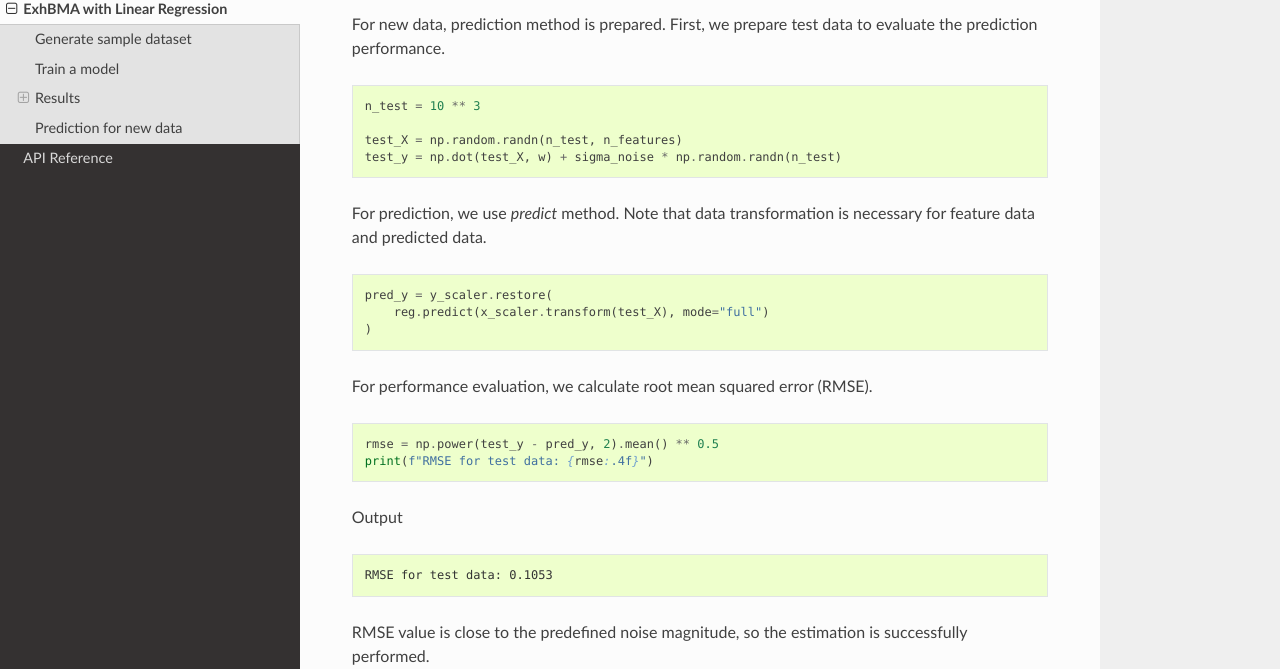
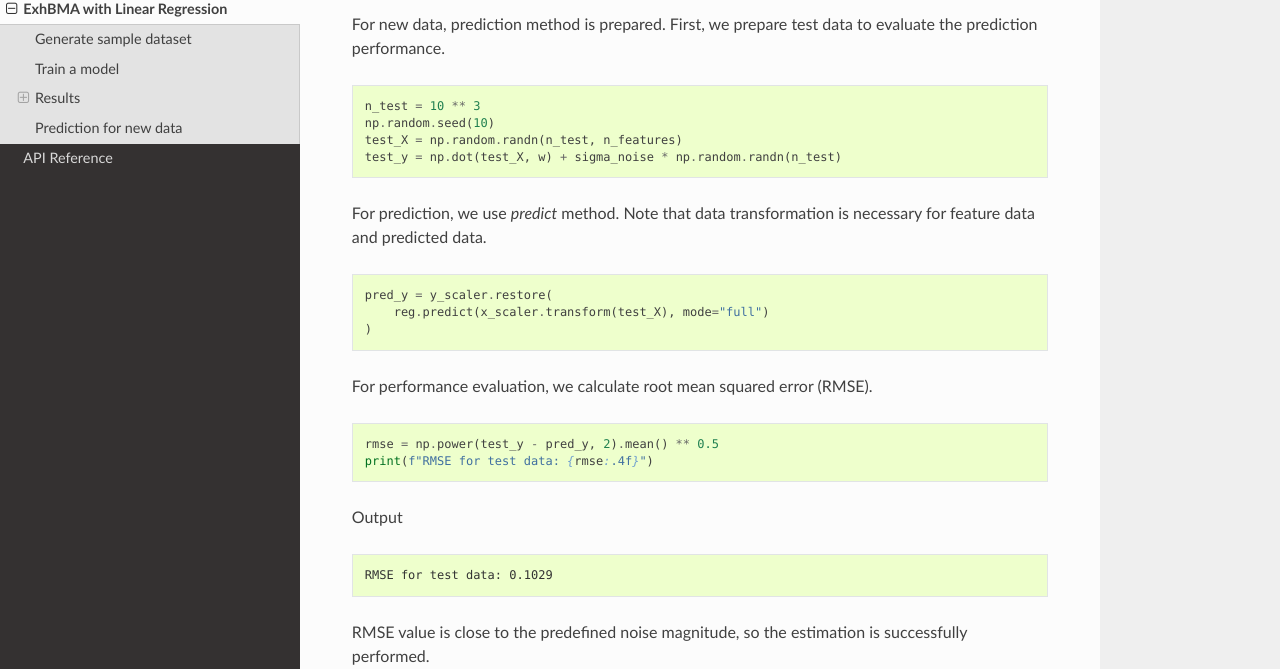
Before and after one commit to okada-lab/exhbma, a Sphinx documentation site: the page built from docs/source/linear_regression.rst, in a window 1280 px wide and 900 px high, scrolled down 4301 px. Shown: the part 144-813 px from the top of the window. Built offline with Sphinx 7.4.7 and the Read the Docs theme 2.0.0, drawn with Linux system fonts in a browser that asks for light colours.

Commit message:
chore: Specify random seed for test dataset in tutorial

```diff
--- a/docs/source/linear_regression.rst
+++ b/docs/source/linear_regression.rst
@@ -170,7 +170,7 @@ First, we prepare test data to evaluate the prediction performance.
 .. code:: python
 
    n_test = 10 ** 3
-
+   np.random.seed(10)
    test_X = np.random.randn(n_test, n_features)
    test_y = np.dot(test_X, w) + sigma_noise * np.random.randn(n_test)
 
@@ -195,7 +195,7 @@ Output
 
 .. code:: console
 
-   RMSE for test data: 0.1053
+   RMSE for test data: 0.1029
 
 RMSE value is close to the predefined noise magnitude, so the estimation is successfully performed.
 
```
Also changed, not shown: 3 other files.
